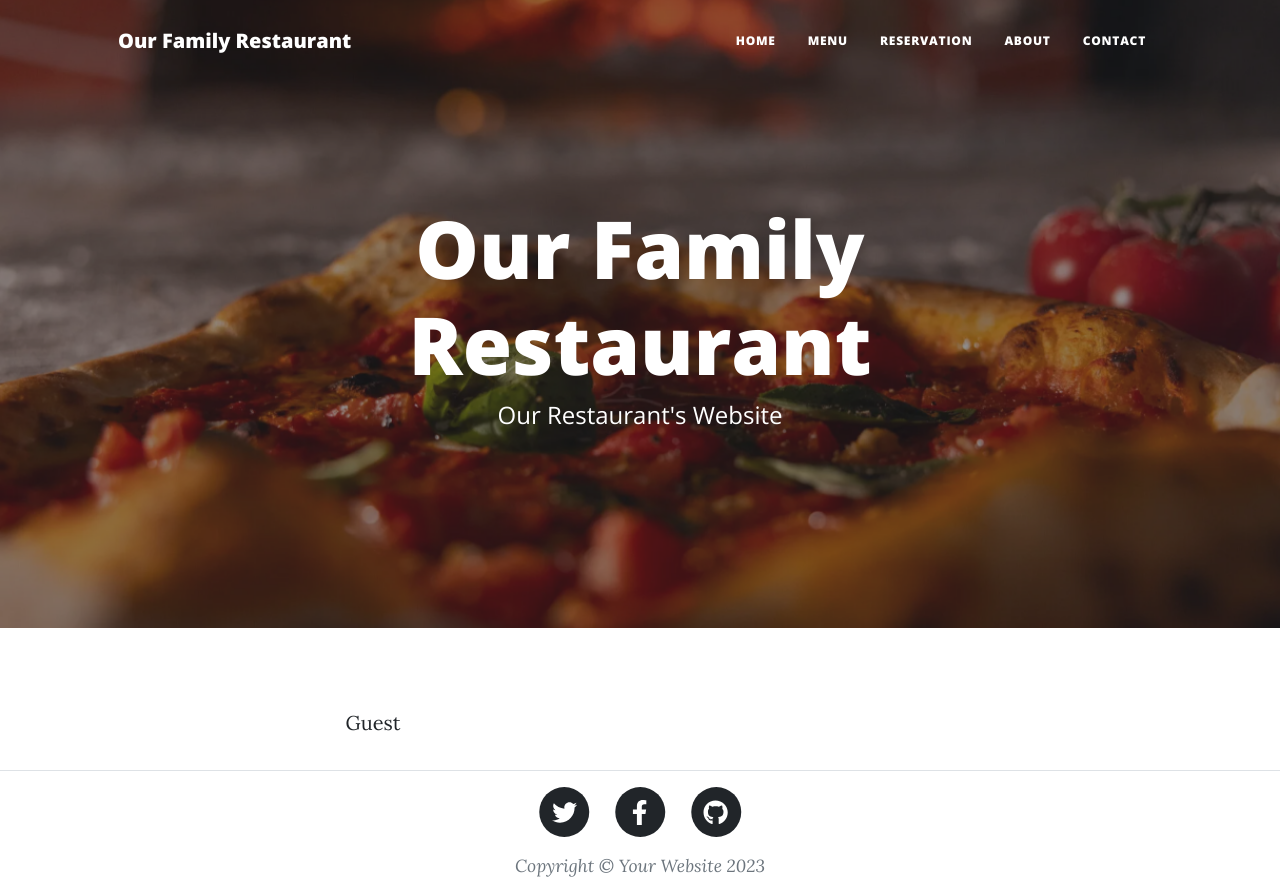
After one commit to DesislavaNaydenova/PP4_OurFamilyRestaurant, a Django app: template hello_alps/templates/hello_alps/guest_reservation.html in a window 1280 px wide. The commit adds this page. Run offline with Django 4.2, Linux system fonts and the light colour scheme; the template is opened without the code that fills it, so the values that code supplies are empty; parts of the project's set-up code (start-up, migrations or seed data) failed here and were passed over; some libraries are stand-ins or nearby versions.

Commit message:
Create user and guest reservation.html and add them to urls.py and views.py

```diff
--- /dev/null
+++ b/hello_alps/templates/hello_alps/guest_reservation.html
@@ -0,0 +1,16 @@
+{% extends "base.html" %}
+{% load static %}
+{% block content %}
+
+<!-- guest_reservation.html content starts here -->
+
+<div class="container px-4 px-lg-5">
+    <div class="row gx-4 gx-lg-5 justify-content-center">
+        <div class="col-md-10 col-lg-8 col-xl-7">
+            <p>Guest</p>
+        </div>
+    </div>
+</div>
+
+<!-- guest_reservation.html content ends here -->
+{% endblock %}
--- a/hello_alps/templates/hello_alps/reservations.html
+++ b/hello_alps/templates/hello_alps/reservations.html
@@ -17,7 +17,7 @@
             </div>
              <!-- Button link Guest -->
              <div class="d-grid gap-2 mb-4">
-                <a href="#" class="btn btn-primary btn-lg text-uppercase">Continue as Guest</a>
+                <a href="{% url 'guest_reservation'  %}" class="btn btn-primary btn-lg text-uppercase">Continue as Guest</a>
             </div>
         </div>
     </div>
--- a/hello_alps/urls.py
+++ b/hello_alps/urls.py
@@ -8,5 +8,7 @@ urlpatterns = [
     path('opening_hours', views.OpeningHour, name='opening_hours'),
     path('reservations/', views.reservations, name='reservations'),
     path('login/', Login.as_view(), name='login_url'),
-    path('register/' , register, name='signup_url')
+    path('register/' , register, name='signup_url'),
+    path('guest_reservation/', guest_reservation, name= 'guest_reservation'),
+    path('user_reservation/', user_reservation, name= 'user_reservation'),
     ]
```
Also changed, not shown: hello_alps/templates/hello_alps/user_reservation.html (added, +16 -0 lines), hello_alps/views.py (+10 -0 lines).
